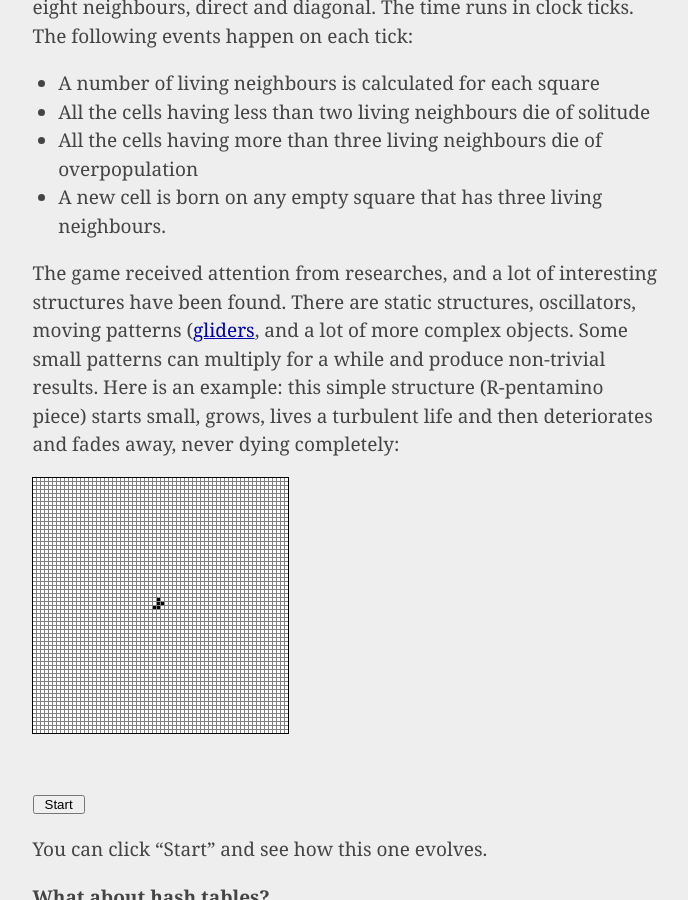
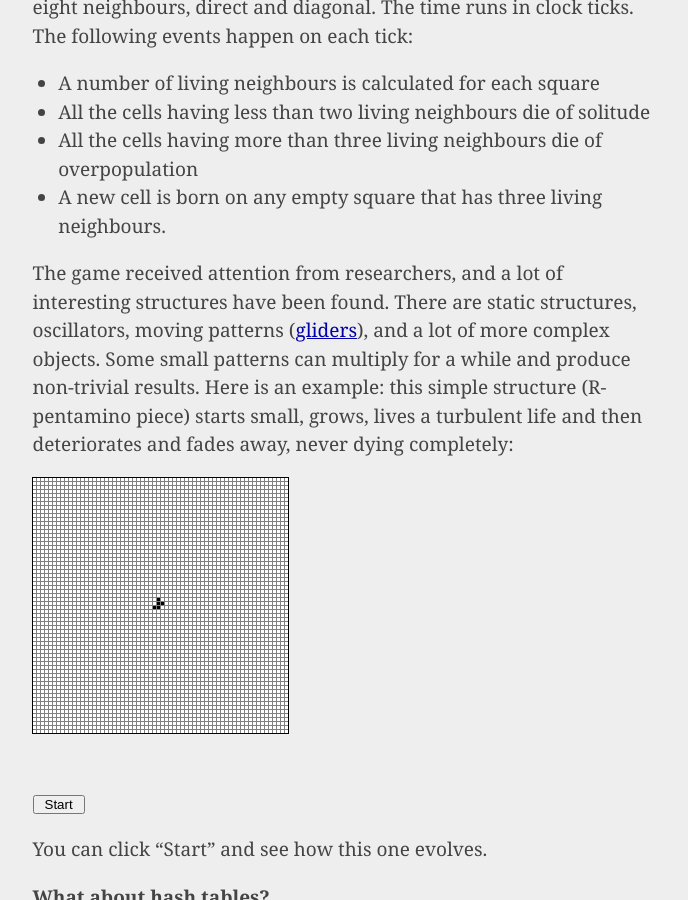
Before and after one commit to pzemtsov/pzemtsov.github.io, a Jekyll site: the page built from _posts/2015-04-24-game-of-life-hash-tables-and-hash-codes.md, in a window 1280 px wide and 900 px high, scrolled down 1014 px. Shown: the whole window, without its empty margins (294-982 px from the left). Built offline with Jekyll 4.4.1, drawn with Linux system fonts in a browser that asks for light colours; nearby versions of some CDN libraries; Markdown is read by kramdown in place of the engine named in the settings.

Commit message:
cosmetic changes

```diff
--- a/_posts/2015-04-24-game-of-life-hash-tables-and-hash-codes.md
+++ b/_posts/2015-04-24-game-of-life-hash-tables-and-hash-codes.md
@@ -166,8 +166,8 @@ grid has eight neighbours, direct and diagonal. The time runs in clock ticks. Th
 - All the cells having more than three living neighbours die of overpopulation
 - A new cell is born on any empty square that has three living neighbours.
 
-The game received attention from researches, and a lot of interesting structures have been found. There are static
-structures, oscillators, moving patterns ([gliders](http://en.wikipedia.org/wiki/Glider_(Conway's_Life%29)), and
+The game received attention from researchers, and a lot of interesting structures have been found. There are static
+structures, oscillators, moving patterns ([gliders](http://en.wikipedia.org/wiki/Glider_%28Conway's_Life%29)), and
 a lot of more complex objects. Some small patterns can multiply for a while and produce non-trivial results. Here is an example: this simple structure
 (R-pentamino piece) starts small, grows, lives a turbulent life and then deteriorates and fades away, never dying
 completely:
```
